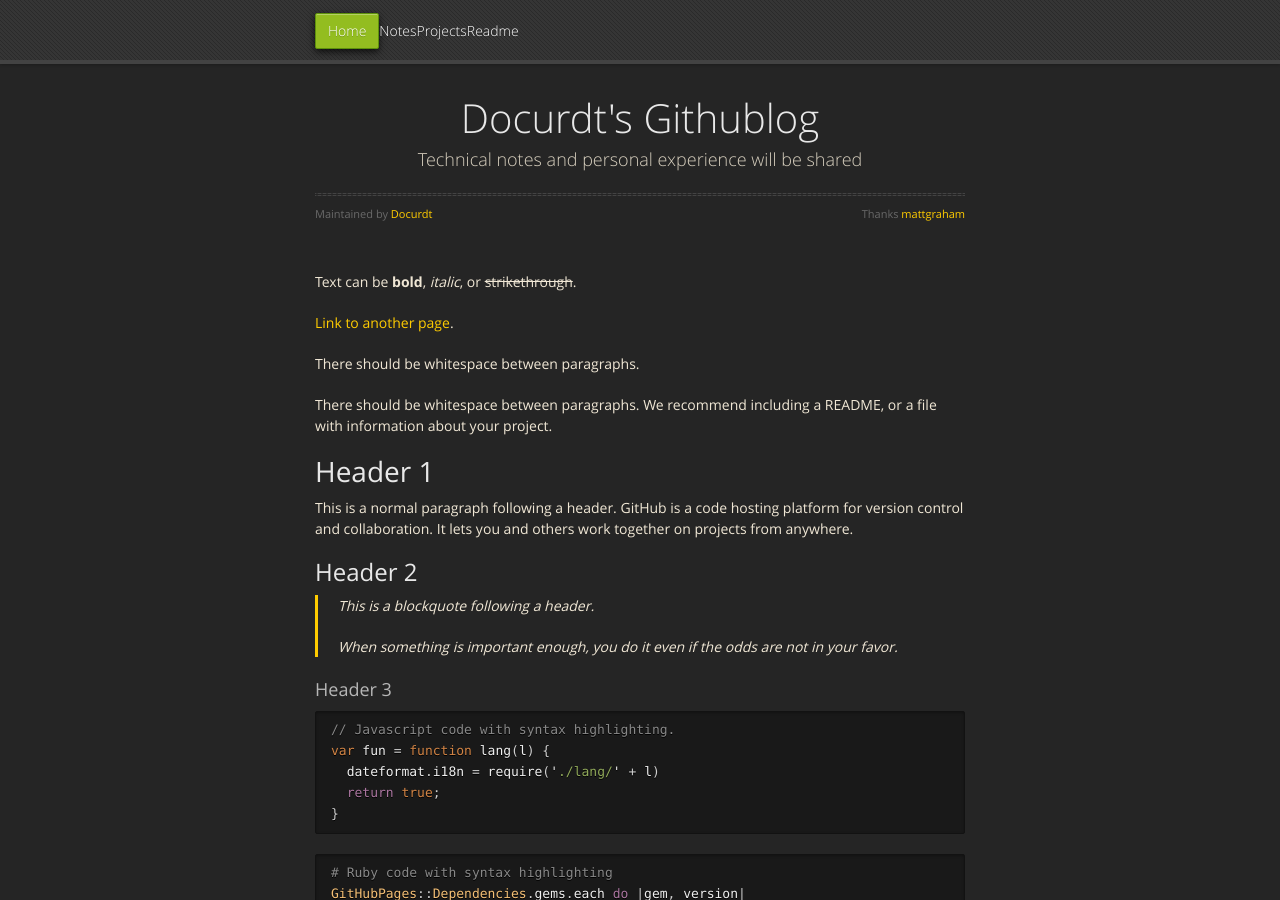
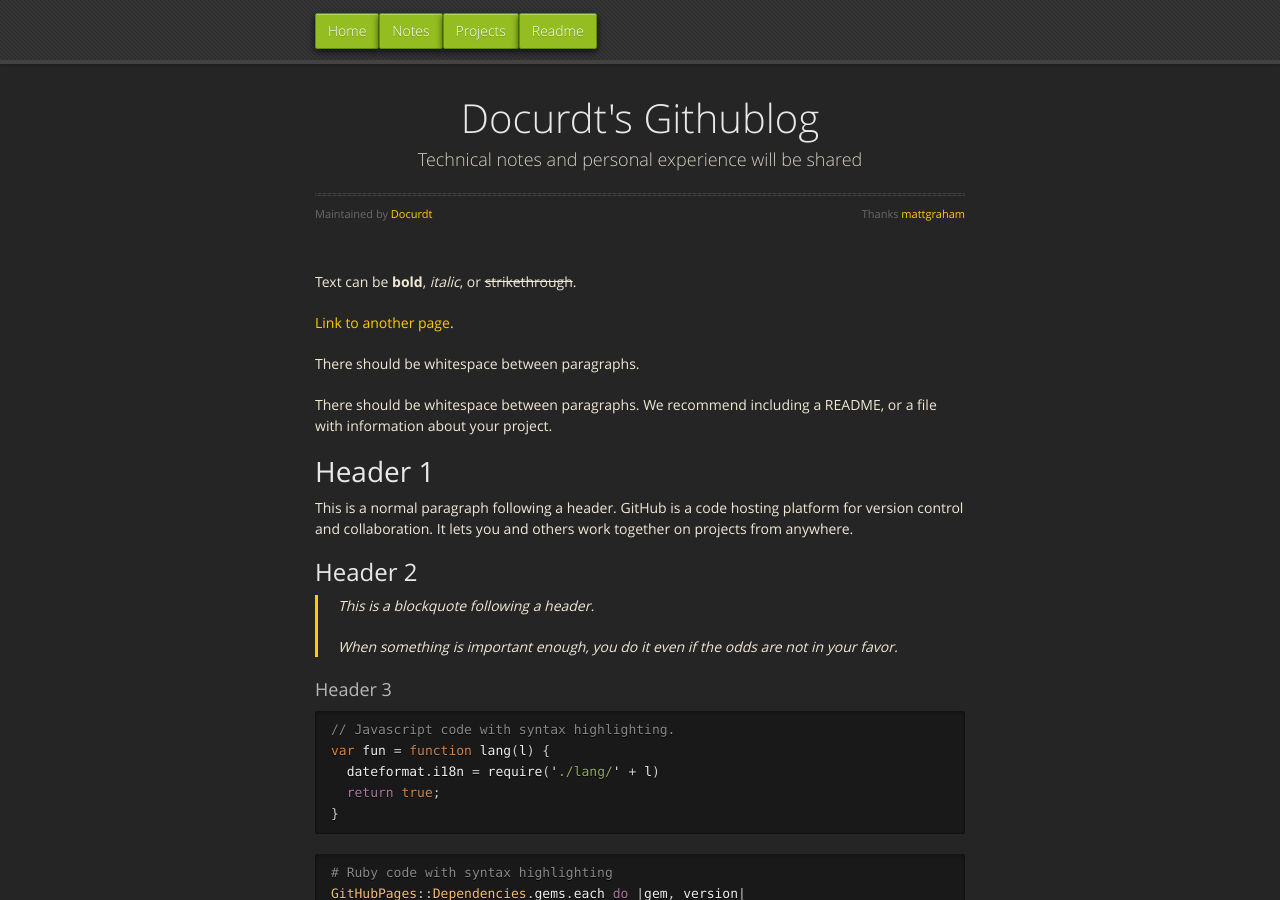
Before and after one commit to Docurdt/docurdt.github.io, a Jekyll site: the page built from index.md, in a window 1280 px wide and 900 px high. Built offline with Jekyll 4.4.1, drawn with Linux system fonts in a browser that asks for light colours.

Commit message:
update the new nav

```diff
--- a/_layouts/default.html
+++ b/_layouts/default.html
@@ -27,9 +27,9 @@
             <li class="title">DOWNLOADS</li>
           {% endif %}
           <li class="fork"><a href="index.html">Home</a></li>
-          <li class="fork">Notes</li>
-          <li class="fork">Projects</li>
-          <li class="fork">Readme</li>
+          <li class="fork"><a href="notes.html">Notes</a></li>
+          <li class="fork"><a href="projects.html">Projects</a></li>
+          <li class="fork"><a href="readme.html">Readme</a></li>
 
 
         </nav>
```
